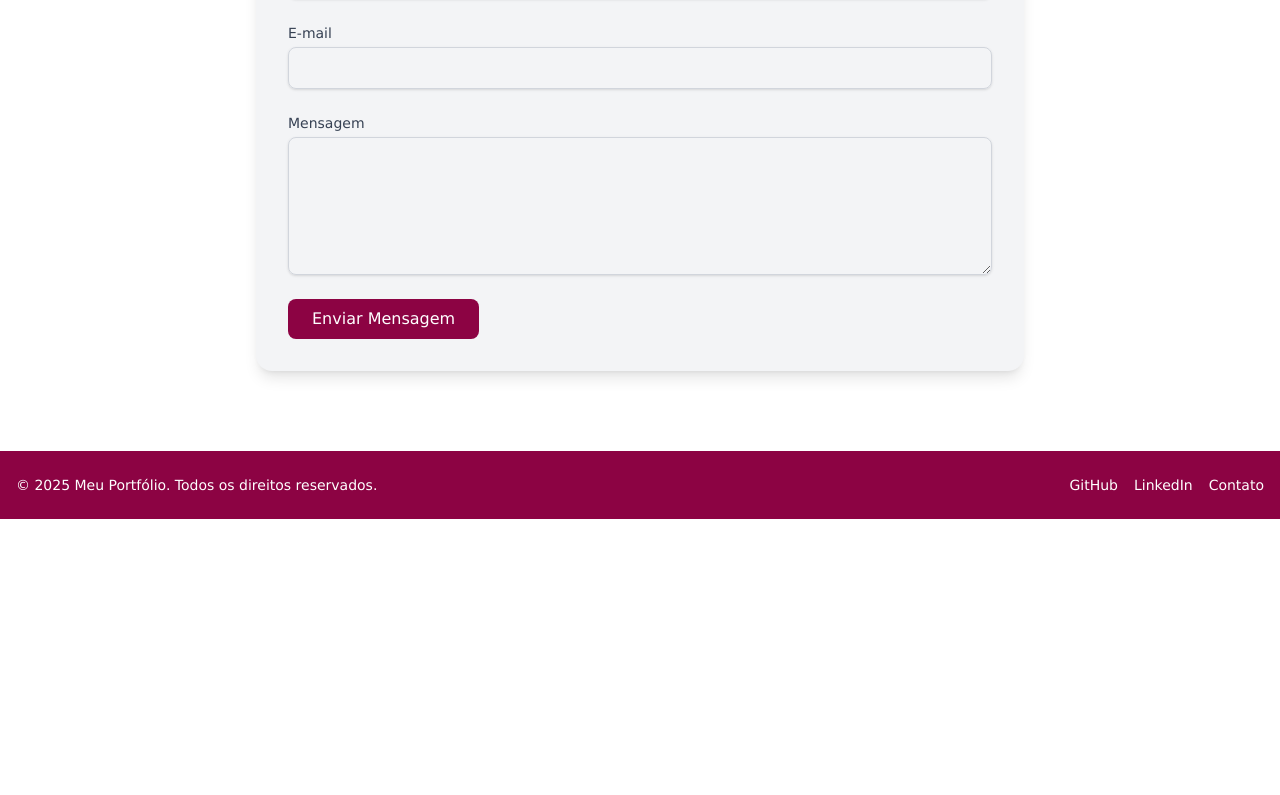
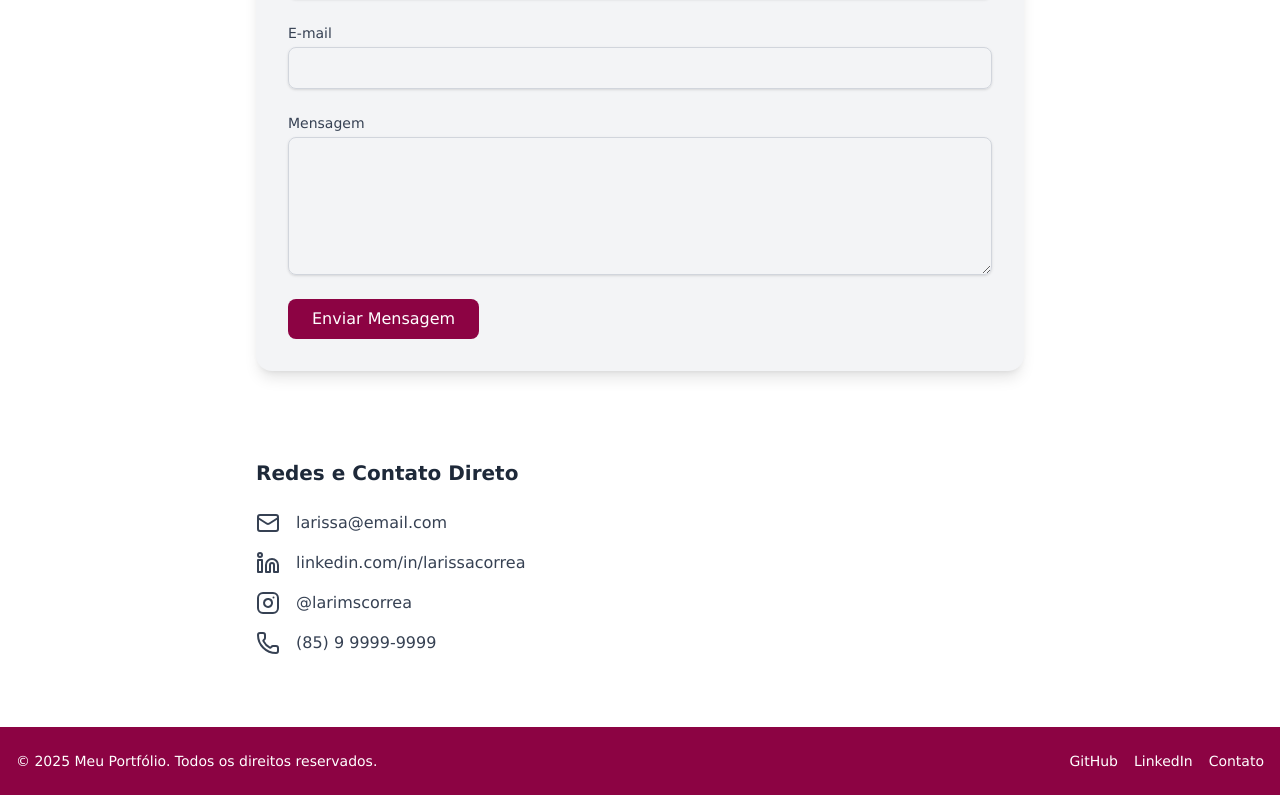
Before and after one commit to resenhandodirei/PortlariART_React-Next.js, a Next.js app: page /screens/contato in a window 1280 px wide. Shown: the part 491-1286 px from the top of the page. Before the commit the page ends 1010 px from the top, so only its background shows below. Built offline with nearby package versions, Linux system fonts and the light colour scheme.

Commit message:
feat: contato direto

```diff
--- /dev/null
+++ b/src/app/components/ContatoDireto.tsx
@@ -0,0 +1,52 @@
+'use client'
+
+import { Mail, Linkedin, Instagram, Phone } from 'lucide-react'
+import Link from 'next/link'
+
+export default function ContatoDireto() {
+  const contatos = [
+    {
+      icone: <Mail size={24} />,
+      texto: 'larissa@email.com',
+      link: 'mailto:larissa@email.com',
+    },
+    {
+      icone: <Linkedin size={24} />,
+      texto: 'linkedin.com/in/larissacorrea',
+      link: 'https://www.linkedin.com/in/larissacorrea',
+    },
+    {
+      icone: <Instagram size={24} />,
+      texto: '@larimscorrea',
+      link: 'https://www.instagram.com/larimscorrea',
+    },
+    {
+      icone: <Phone size={24} />,
+      texto: '(85) 9 9999-9999',
+      link: 'https://wa.me/5585999999999', // WhatsApp direto
+    },
+  ]
+
+  return (
+    <section className="py-10 px-6 bg-white">
+      <div className="max-w-3xl mx-auto">
+        <h2 className="text-xl font-semibold text-gray-800 mb-6">Redes e Contato Direto</h2>
+        <ul className="space-y-4">
+          {contatos.map((contato, index) => (
+            <li key={index}>
+              <Link
+                href={contato.link}
+                target="_blank"
+                rel="noopener noreferrer"
+                className="flex items-center space-x-4 text-gray-700 hover:text-[#8C0343] transition"
+              >
+                {contato.icone}
+                <span>{contato.texto}</span>
+              </Link>
+            </li>
+          ))}
+        </ul>
+      </div>
+    </section>
+  )
+}
--- a/src/app/screens/contato/Contato.tsx
+++ b/src/app/screens/contato/Contato.tsx
@@ -1,5 +1,6 @@
 import HeaderContato from "@/app/components/HeaderContato";
 import FormularioContato from "@/app/components/FormularioContato";
+import ContatoDireto from "@/app/components/ContatoDireto";
 
 
 import React from "react";
@@ -9,6 +10,7 @@ export default function Contatos() {
     <>
     <HeaderContato />
     <FormularioContato />
+    <ContatoDireto />
 
     </>
   );
```
